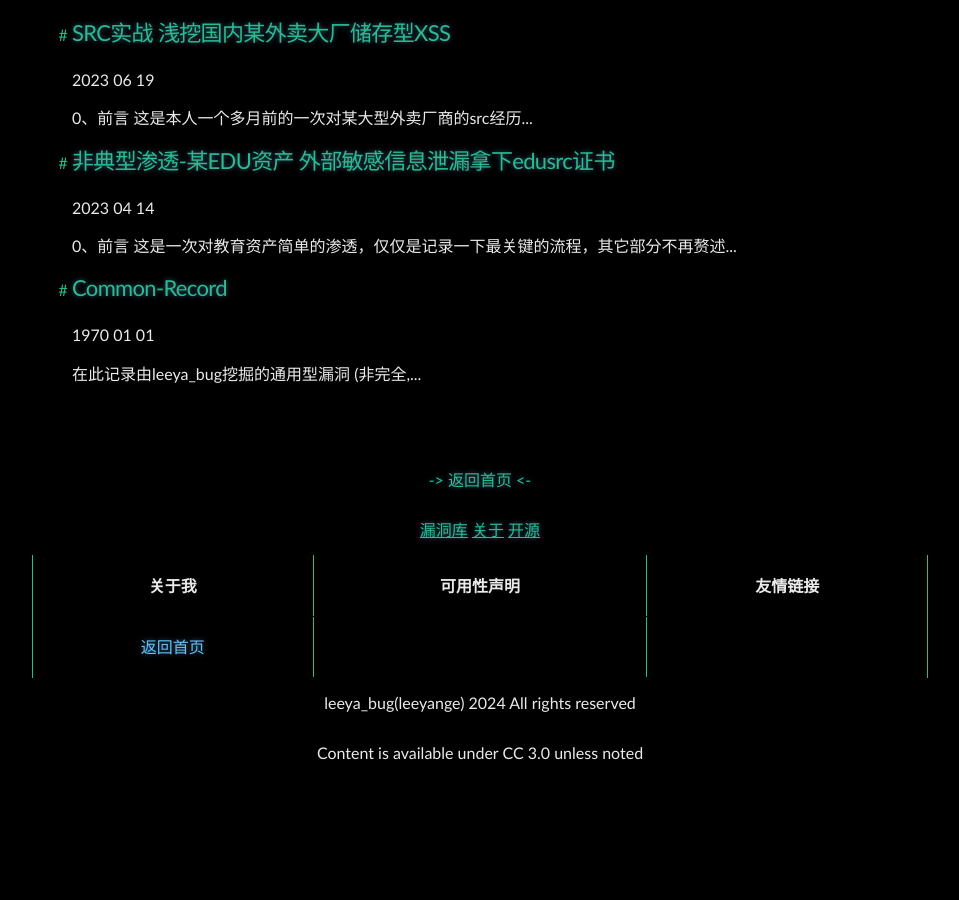
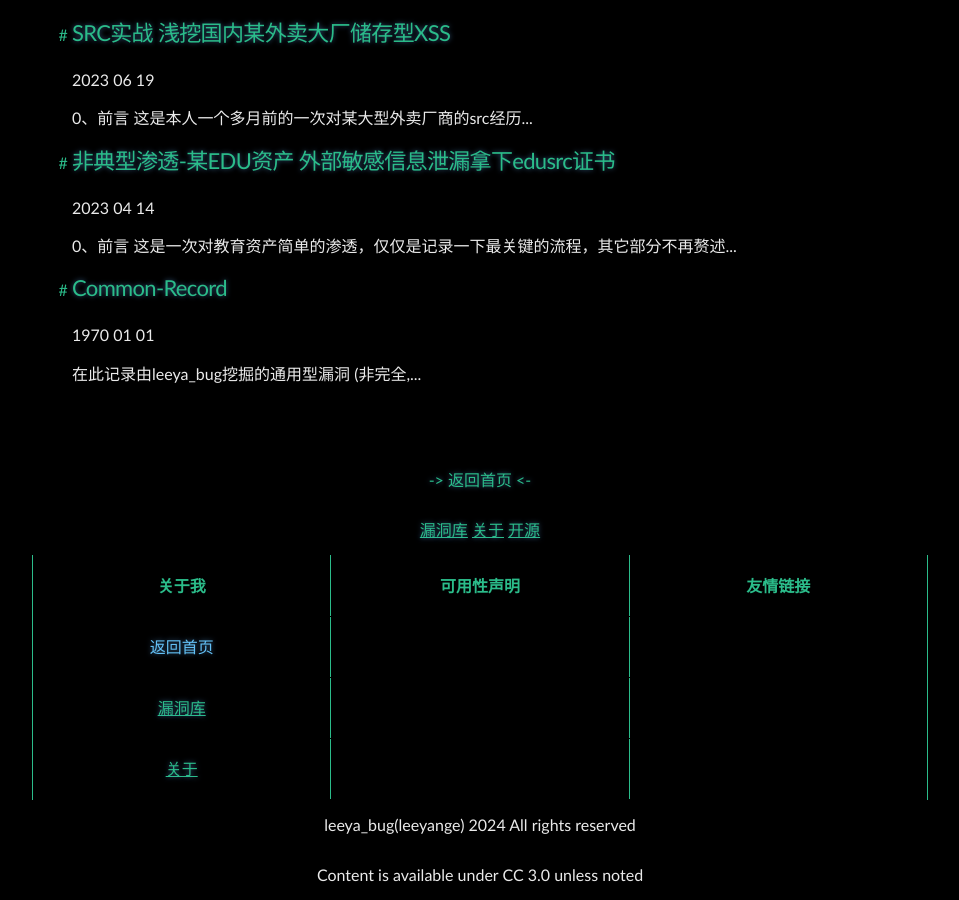
Before and after one commit to Leeyangee/leeyangee.github.io, a Jekyll site: the page built from index.html, in a window 1280 px wide and 900 px high, scrolled down 1404 px. Shown: the whole window, without its empty margins (160-1119 px from the left). Built offline with Jekyll 4.4.1, drawn with Linux system fonts in a browser that asks for light colours; the list of posts is cut into pages by our own code; before the commit the page ends 2182 px from its top, so only the background shows below that.

Commit message:
Update footer.html

```diff
--- a/_includes/footer.html
+++ b/_includes/footer.html
@@ -6,18 +6,28 @@
     <a style="text-decoration: underline;color: #2bbc8a;" href="/Common-Record">漏洞库</a>
     <a style="text-decoration: underline;color: #2bbc8a;" href="/about">关于</a>
     <a style="text-decoration: underline;color: #2bbc8a;" href="/opensource">开源</a><br>
-    <table style="border:1px solid #2bbc8a;border-collapse: collapse;border-top: black;
+    <table style="border:1px solid #2bbc8a;border-collapse: collapse;border-top: black;table-layout: fixed;
         border-bottom: black;
         width: 70%;margin:0 auto;" border="1">
       <tr>
-        <td colspan="6"><b>关于我</b></td>
-        <td colspan="6"><b>可用性声明</b></td>
-        <td colspan="6"><b>友情链接</b></td>
+        <td><b style="color: #2bbc8a;">关于我</b></td>
+        <td><b style="color: #2bbc8a;">可用性声明</b></td>
+        <td><b style="color: #2bbc8a;">友情链接</b></td>
       </tr>
       <tr>
-        <td colspan="6"><a href="/">返回首页</a></td>
-        <td colspan="6"></td>
-        <td colspan="6"></td>
+        <td><a href="/">返回首页</a></td>
+        <td></td>
+        <td></td>
+      </tr>
+      <tr>
+        <td><a style="text-decoration: underline;color: #2bbc8a;" href="/Common-Record">漏洞库</a></td>
+        <td></td>
+        <td></td>
+      </tr>
+      <tr>
+        <td><a style="text-decoration: underline;color: #2bbc8a;" href="/about">关于</a></td>
+        <td></td>
+        <td></td>
       </tr>
     </table>
     <!--
```
